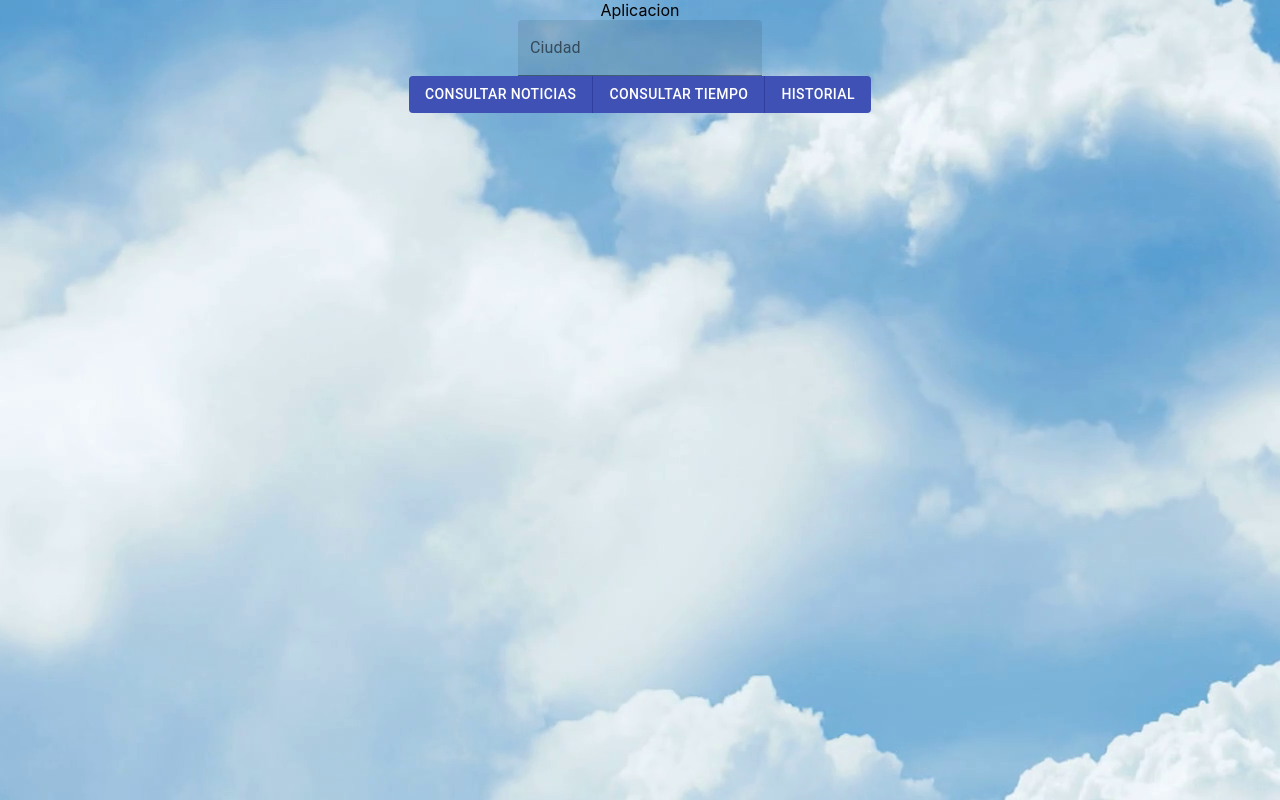
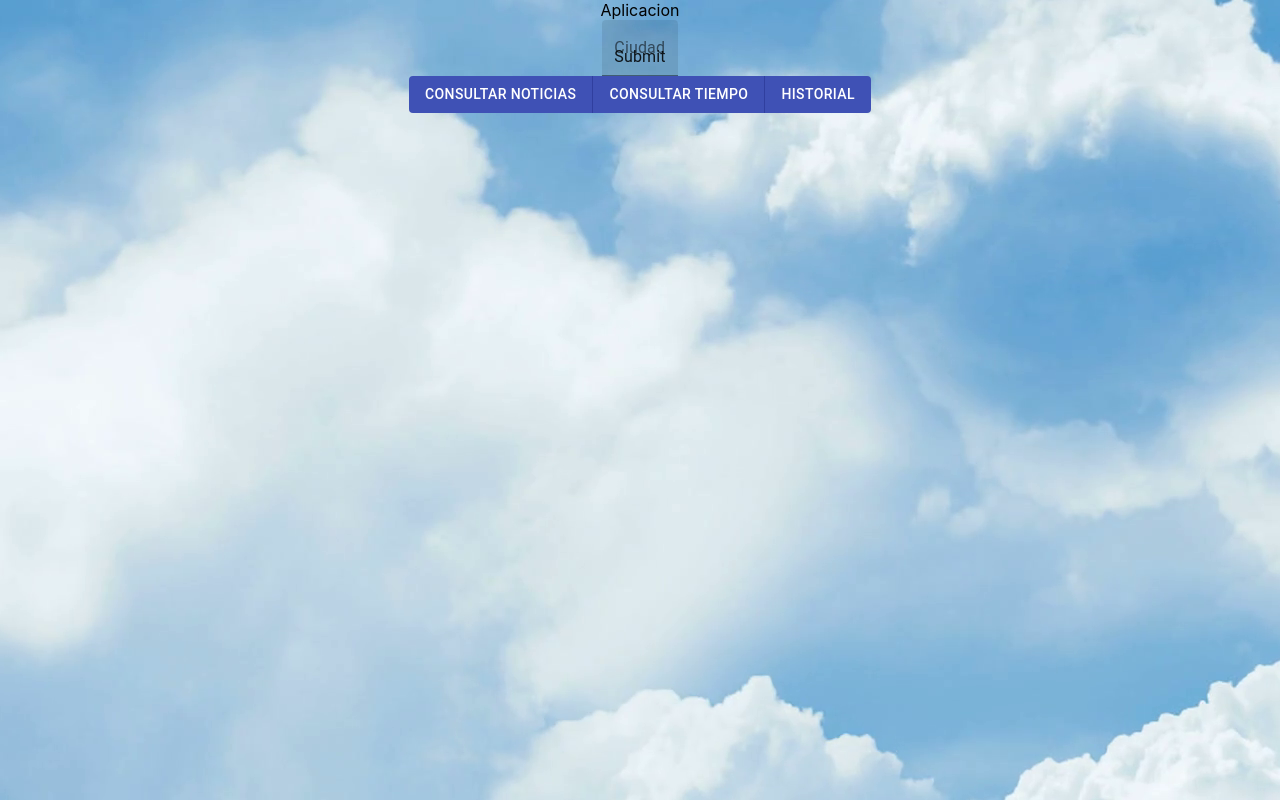
Before and after one commit to cjulsan/Prueba, a React (Create React App) app: page / in a window 1280 px wide. Built offline with nearby package versions, Linux system fonts and the light colour scheme.

Commit message:
COMMIT19

```diff
--- a/src/App.tsx
+++ b/src/App.tsx
@@ -15,15 +15,15 @@ function App(): JSX.Element {
             </div>
             <div>
                 <form>
-                    <TextField id="Ciudad" label="Ciudad" variant="filled" color="primary"/>
+                    <TextField type ="submit" id="Ciudad" label="Ciudad" variant="filled" color="primary"/>
                 </form>
 
             </div>
             <div className="centrado">
                 <ButtonGroup disableElevation variant="contained" color="primary">
-                    <Button onClick={() => "Noticias.html"}>Consultar Noticias</Button>
-                    <Button onClick={() => "Tiempo.html"}>Consultar Tiempo</Button>
-                    <Button onClick={() => "Historial.html"}>Historial</Button>
+                    <Button type ="submit" id="Ciudad" href="Noticias.html">Consultar Noticias</Button>
+                    <Button type ="submit" id="Ciudad" href="Tiempo.html">Consultar Tiempo</Button>
+                    <Button href="Historial.html">Historial</Button>
                 </ButtonGroup>
             </div>
         </div>
```
